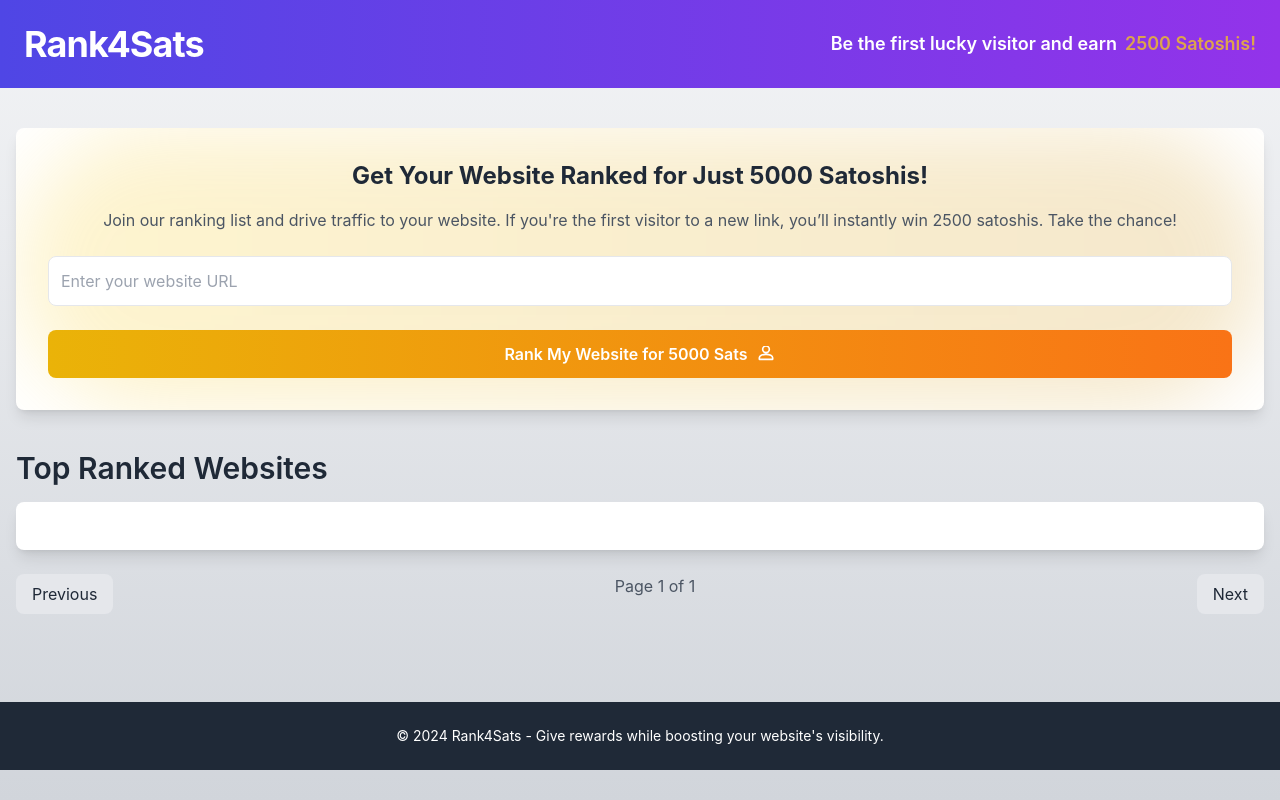
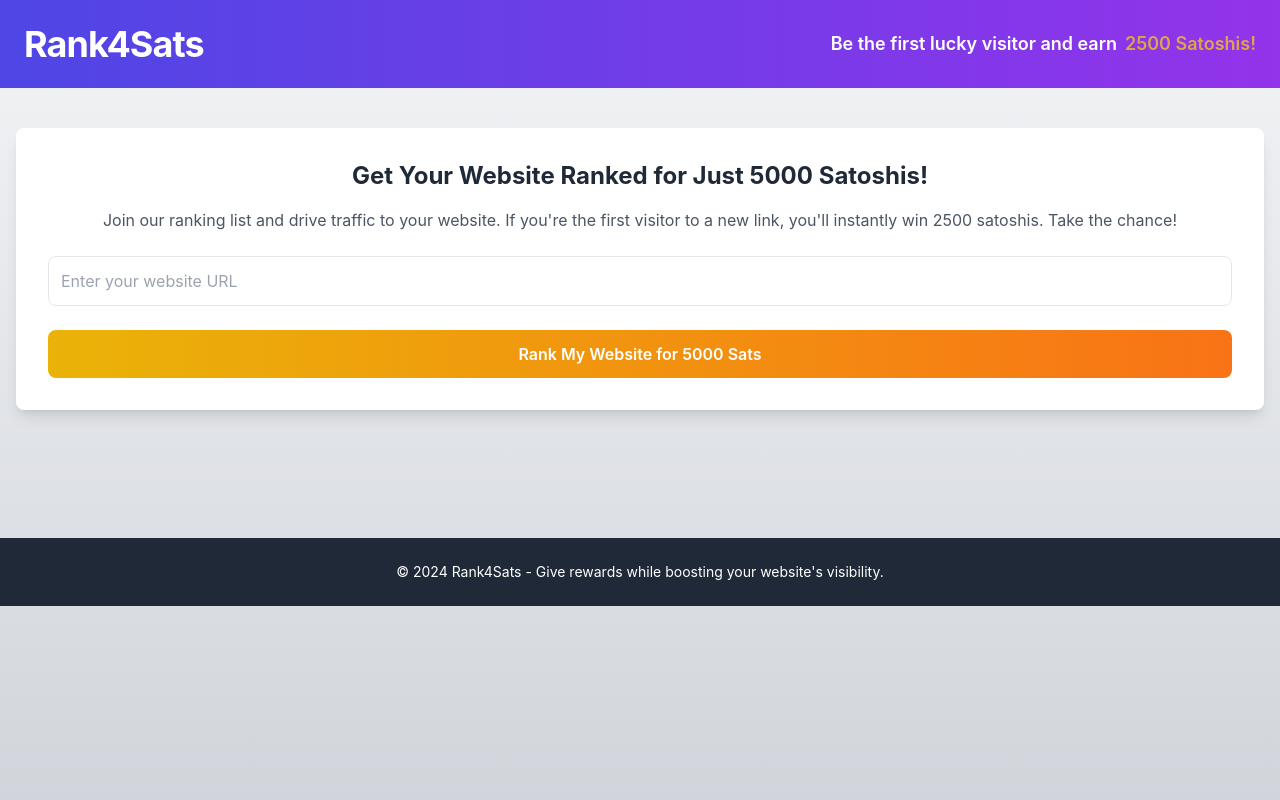
Before and after one commit to RobertoSpiandorelloNext/rank4sats, a Next.js app: page /dashboard in a window 1280 px wide. Built offline with nearby package versions, Linux system fonts and the light colour scheme.

Commit message:
type checking

```diff
--- a/app/dashboard/page.tsx
+++ b/app/dashboard/page.tsx
@@ -1,20 +1,26 @@
-'use client';
-
+'use client'
 import React, { useEffect, useState } from 'react';
 
-interface RankedWebsite {
-  id: number;
-  url: string;
+interface SpeedInstance {
+  createCheckoutSession: (options: {
+    currency: string;
+    amount: number;
+    successUrl: string;
+    cancelUrl: string | undefined;
+    successMessage: string;
+    paymentMethods: string[];
+    metadata: {
+      siteId: string;
+    };
+  }) => void;
 }
 
 const Home = () => {
   const [website, setWebsite] = useState('');
   const [errorMessage, setErrorMessage] = useState<string | null>(null);
-  const [rankedWebsites, setRankedWebsites] = useState<RankedWebsite[]>([]);
   const [isModalOpen, setIsModalOpen] = useState(false);
-  const [page, setPage] = useState(1);
-  const [totalPages, setTotalPages] = useState(1);
-  const [speedInstance, setSpeed] = useState<any>(null);
+/*   const [page, setPage] = useState(1); */
+  const [speedInstance, setSpeed] = useState<SpeedInstance | null>(null);
 
   useEffect(() => {
     if (typeof window !== 'undefined' && window.Speed) {
@@ -54,10 +60,10 @@ const Home = () => {
 
       console.log(siteId);
 
-      speedInstance.createCheckoutSession({
+      (speedInstance as SpeedInstance)?.createCheckoutSession({
         currency: "BTC",
         amount: 0.00005,
-        successUrl: process.env.NEXT_PUBLIC_DOMAIN_NAME + "/confirmedPayment",
+        successUrl: `${process.env.NEXT_PUBLIC_DOMAIN_NAME}/confirmedPayment`,
         cancelUrl: process.env.NEXT_PUBLIC_DOMAIN_NAME,
         successMessage: "Payment successful! Your website is now set to be featured in our premium listing, making it accessible to the public.",
         paymentMethods: ["lightning"],
@@ -70,26 +76,17 @@ const Home = () => {
     }
   };
 
-  const handleNextPage = () => {
-    if (page < totalPages) {
-      setPage(page + 1);
-    }
-  };
-
-  const handlePreviousPage = () => {
+/*   const handlePreviousPage = () => {
     if (page > 1) {
       setPage(page - 1);
     }
-  };
+  }; */
 
   return (
     <div className="min-h-screen bg-gradient-to-b from-gray-100 to-gray-300">
       <header className="bg-gradient-to-r from-indigo-600 to-purple-600 p-6 text-white">
         <div className="container mx-auto flex justify-between items-center">
-          <div className="flex items-center space-x-4">
-            {/* Animated Title */}
-            <h1 className="text-4xl font-bold tracking-tight animate-bounce-slow">Rank4Sats</h1>
-          </div>
+          <h1 className="text-4xl font-bold tracking-tight animate-bounce-slow">Rank4Sats</h1>
           <p className="text-lg font-semibold flex items-center space-x-2">
             <span>Be the first lucky visitor and earn</span>
             <span className="animate-pulse text-yellow-400">2500 Satoshis!</span>
@@ -99,10 +96,9 @@ const Home = () => {
 
       <main className="container mx-auto px-4 py-10">
         <section className="bg-white p-8 rounded-lg shadow-lg mb-10 relative overflow-hidden">
-          <div className="absolute inset-0 opacity-20 bg-gradient-to-r from-yellow-400 to-yellow-600 rounded-full blur-2xl"></div>
           <h2 className="text-2xl font-bold text-gray-800 mb-4 text-center relative z-10">Get Your Website Ranked for Just 5000 Satoshis!</h2>
           <p className="text-gray-600 text-center mb-6 relative z-10">
-            Join our ranking list and drive traffic to your website. If you're the first visitor to a new link, you’ll instantly win 2500 satoshis. Take the chance!
+            Join our ranking list and drive traffic to your website. If you&apos;re the first visitor to a new link, you&apos;ll instantly win 2500 satoshis. Take the chance!
           </p>
           <form onSubmit={handleSubmit} className="space-y-6 relative z-10">
             <input
@@ -119,45 +115,8 @@ const Home = () => {
               className="w-full py-3 bg-gradient-to-r from-yellow-500 to-orange-500 text-white font-semibold rounded-lg hover:opacity-90 transition"
             >
               Rank My Website for 5000 Sats
-              <svg xmlns="http://www.w3.org/2000/svg" className="inline w-5 h-5 ml-2" fill="none" viewBox="0 0 24 24" stroke="currentColor">
-                <path strokeLinecap="round" strokeLinejoin="round" strokeWidth="2" d="M12 8c2.21 0 4-1.79 4-4S14.21 0 12 0 8 1.79 8 4s1.79 4 4 4zm0 2c-4.42 0-8 1.79-8 4v2h16v-2c0-2.21-3.58-4-8-4z"/>
-              </svg>
             </button>
           </form>
-        </section>
-
-        <section>
-          <h2 className="text-3xl font-semibold text-gray-800 mb-4">Top Ranked Websites</h2>
-          <ul className="bg-white p-6 rounded-lg shadow-lg space-y-4">
-            {rankedWebsites.map((site) => (
-              <li key={site.id} className="border-b pb-2">
-                <a href={site.url} className="text-blue-600 hover:underline">
-                  {site.url}
-                </a>
-              </li>
-            ))}
-          </ul>
-
-          {/* Pagination */}
-          <div className="flex justify-between mt-6">
-            <button
-              disabled={page === 1}
-              onClick={handlePreviousPage}
-              className="px-4 py-2 bg-gray-300 text-gray-800 rounded-lg hover:bg-gray-400 disabled:bg-gray-200 disabled:cursor-not-allowed"
-            >
-              Previous
-            </button>
-            <span className="text-gray-600">
-              Page {page} of {totalPages}
-            </span>
-            <button
-              disabled={page === totalPages}
-              onClick={handleNextPage}
-              className="px-4 py-2 bg-gray-300 text-gray-800 rounded-lg hover:bg-gray-400 disabled:bg-gray-200 disabled:cursor-not-allowed"
-            >
-              Next
-            </button>
-          </div>
         </section>
       </main>
 
@@ -182,7 +141,7 @@ const Home = () => {
 
       <footer className="bg-gray-800 text-white p-6 mt-12">
         <div className="container mx-auto text-center">
-          <p className="text-sm">© 2024 Rank4Sats - Give rewards while boosting your website's visibility.</p>
+          <p className="text-sm">© 2024 Rank4Sats - Give rewards while boosting your website&apos;s visibility.</p>
         </div>
       </footer>
     </div>
--- a/pages/api/webhook/route.ts
+++ b/pages/api/webhook/route.ts
@@ -10,6 +10,9 @@ export async function POST(req: Request) {
     return NextResponse.json({ status: 'success' });
   } catch (error) {
     console.error("Erro ao processar o evento:", error);
-    return NextResponse.json({ status: 'error', message: error.message });
+
+    // Verifica se o erro é uma instância de Error para acessar a propriedade 'message' com segurança
+    const message = error instanceof Error ? error.message : 'Erro desconhecido';
+    return NextResponse.json({ status: 'error', message });
   }
 }
```
